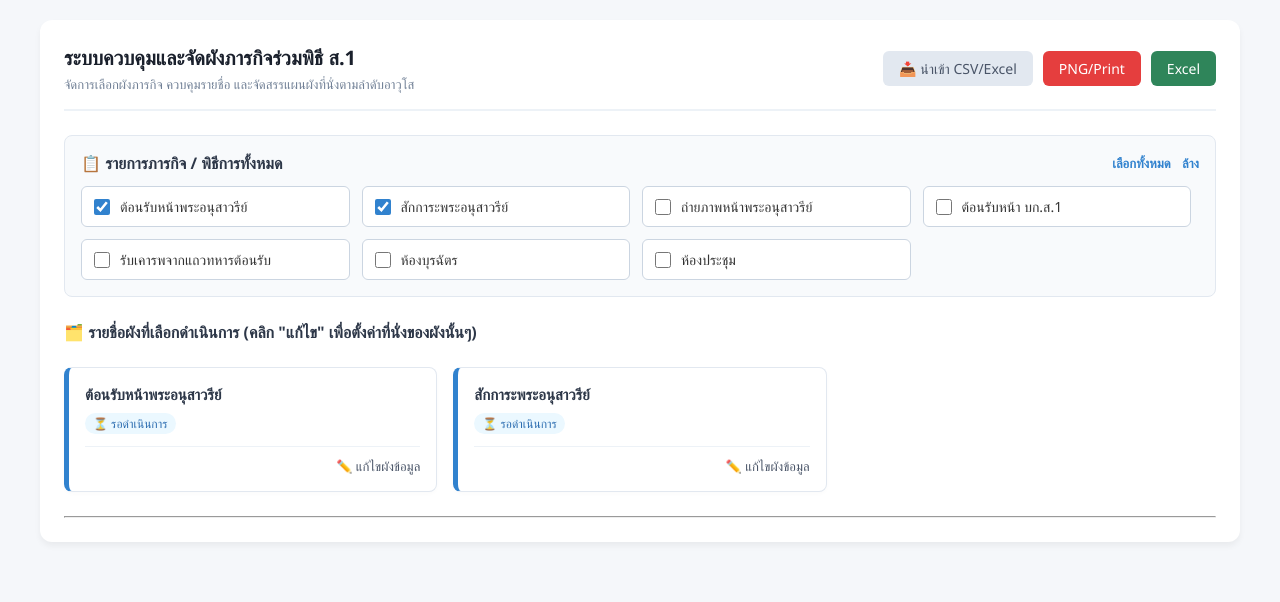
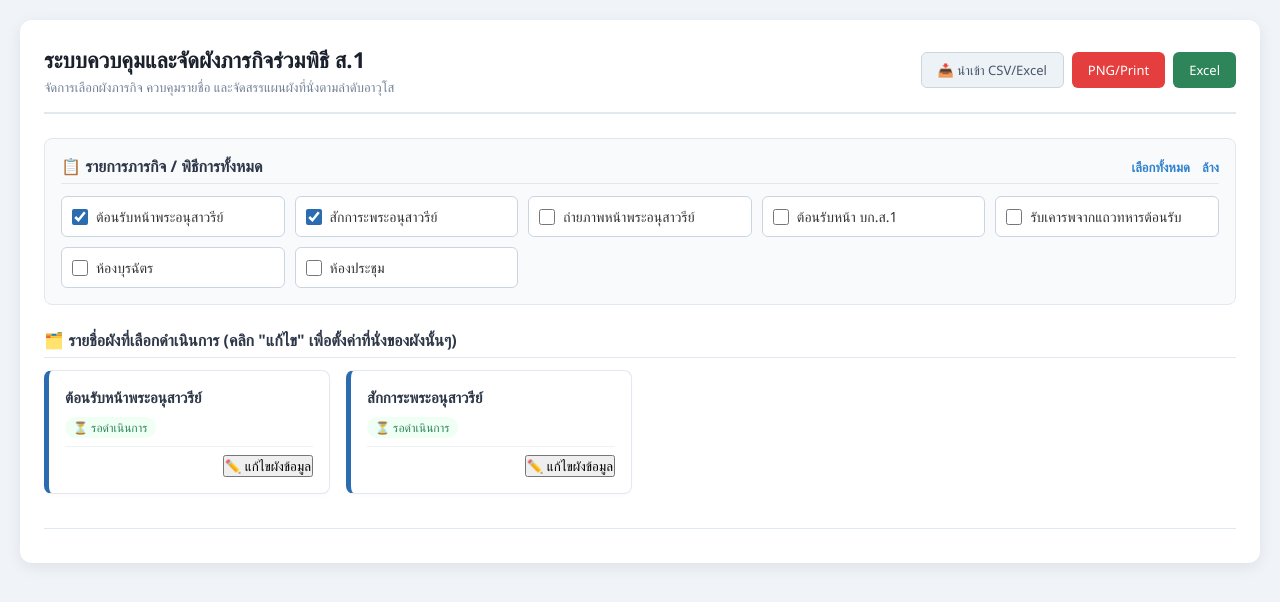
Before and after one commit to theerakankh-collab/Burachatr, a plain HTML site: page index.html in a window 1280 px wide. Drawn offline with Linux system fonts and the light colour scheme; files that its build step writes are made by us from their sources.

Commit message:
Refactor CSS styles for layout and design updates
Updated various styles for improved layout and design consistency.

```diff
--- a/css/style.css
+++ b/css/style.css
@@ -6,50 +6,37 @@
 }
 
 body {
-    background-color: #f5f7fa;
+    background-color: #f0f4f8;
     color: #333;
     padding: 20px;
 }
 
 .container {
-    max-width: 1200px;
+    max-width: 1280px;
     margin: 0 auto;
     background: #ffffff;
     border-radius: 12px;
-    box-shadow: 0 4px 6px rgba(0,0,0,0.05);
+    box-shadow: 0 4px 15px rgba(0,0,0,0.08);
     padding: 24px;
     display: flex;
     flex-direction: column;
     gap: 24px;
 }
 
-/* ส่วนหัวของระบบ */
+/* Header */
 .header-section {
     display: flex;
     justify-content: space-between;
     align-items: center;
-    border-bottom: 2px solid #edf2f7;
+    border-bottom: 2px solid #e2e8f0;
     padding-bottom: 16px;
     flex-wrap: wrap;
     gap: 16px;
 }
 
-.title-area h1 {
-    font-size: 20px;
-    color: #1a202c;
-    margin-bottom: 4px;
-}
-
-.title-area p {
-    font-size: 13px;
-    color: #718096;
-}
-
-.action-buttons {
-    display: flex;
-    gap: 10px;
-    align-items: center;
-}
+.title-area h1 { font-size: 22px; color: #1a202c; }
+.title-area p { font-size: 13px; color: #718096; margin-top: 4px; }
+.action-buttons { display: flex; gap: 8px; }
 
 .btn {
     padding: 8px 16px;
@@ -57,18 +44,16 @@ body {
     border-radius: 6px;
     cursor: pointer;
     font-weight: 500;
-    font-size: 14px;
+    font-size: 13px;
     transition: all 0.2s;
 }
-
-.btn-excel-import { background-color: #e2e8f0; color: #4a5568; }
+.btn-excel-import { background-color: #edf2f7; color: #4a5568; border: 1px solid #cbd5e1; }
 .btn-png { background-color: #e53e3e; color: white; }
-.btn-pdf { background-color: #c53030; color: white; }
 .btn-excel { background-color: #2f855a; color: white; }
 .btn-word { background-color: #2b6cb0; color: white; }
 .btn:hover { opacity: 0.9; transform: translateY(-1px); }
 
-/* ================= ส่วนเลือกผังภารกิจ (บน) ================= */
+/* Selection Layout (บน) */
 .top-selection-section {
     background: #f8fafc;
     border: 1px solid #e2e8f0;
@@ -84,56 +69,31 @@ body {
     display: flex;
     justify-content: space-between;
     align-items: center;
+    border-bottom: 1px solid #e2e8f0;
+    padding-bottom: 6px;
 }
 
-.selection-controls {
-    font-size: 13px;
-}
-.selection-controls a {
-    color: #3182ce;
-    text-decoration: none;
-    margin-left: 8px;
-}
+.selection-controls a { color: #3182ce; text-decoration: none; margin-left: 8px; font-size: 13px; }
 
 .checkbox-grid {
     display: grid;
     grid-template-columns: repeat(auto-fill, minmax(220px, 1fr));
-    gap: 12px;
-    max-height: 180px;
-    overflow-y: auto;
-    padding-right: 8px;
+    gap: 10px;
 }
 
 .checkbox-item {
     display: flex;
     align-items: center;
     background: white;
-    padding: 10px 12px;
+    padding: 10px;
     border-radius: 6px;
     border: 1px solid #cbd5e1;
     cursor: pointer;
     font-size: 14px;
-    transition: border-color 0.2s;
 }
+.checkbox-item input { margin-right: 8px; width: 16px; height: 16px; accent-color: #2b6cb0; }
 
-.checkbox-item:hover {
-    border-color: #94a3b8;
-}
-
-.checkbox-item input {
-    margin-right: 10px;
-    width: 16px;
-    height: 16px;
-    accent-color: #3182ce;
-}
-
-/* ================= ส่วนแสดงผลกริดการ์ด (ล่าง) ================= */
-.bottom-grid-section {
-    display: flex;
-    flex-direction: column;
-    gap: 12px;
-}
-
+/* Grid View (ล่าง) */
 .selected-grid {
     display: grid;
     grid-template-columns: repeat(auto-fill, minmax(280px, 1fr));
@@ -141,59 +101,54 @@ body {
 }
 
 .grid-card {
-    background: white;
+    background: #ffffff;
     border: 1px solid #e2e8f0;
-    border-left: 5px solid #3182ce;
+    border-left: 5px solid #2b6cb0;
     border-radius: 8px;
     padding: 16px;
     display: flex;
     flex-direction: column;
     justify-content: space-between;
-    gap: 12px;
-    box-shadow: 0 2px 4px rgba(0,0,0,0.02);
-    transition: all 0.2s;
+    box-shadow: 0 2px 5px rgba(0,0,0,0.02);
 }
 
-.grid-card:hover {
-    transform: translateY(-2px);
-    box-shadow: 0 4px 12px rgba(0,0,0,0.05);
+.grid-card h3 { font-size: 15px; color: #2d3748; margin-bottom: 8px; }
+.card-status { font-size: 12px; color: #2f855a; background: #f0fff4; padding: 2px 8px; border-radius: 12px; display: inline-block; width: fit-content; }
+.card-actions { display: flex; justify-content: flex-end; border-top: 1px solid #edf2f7; padding-top: 8px; margin-top: 8px; }
+
+.divider { border: 0; height: 1px; background: #e2e8f0; margin: 10px 0; }
+
+/* โซนระบบจัดการผังที่นั่งเก้าอี้ */
+.seat-management-section { background: #582870; color: white; border-radius: 8px; padding: 20px; }
+.seat-management-section .section-title { color: white; border-color: rgba(255,255,255,0.2); }
+.grid-config-bar { display: flex; gap: 15px; align-items: center; margin-bottom: 20px; background: rgba(0,0,0,0.2); padding: 10px; border-radius: 6px; }
+.grid-config-bar input { width: 60px; padding: 4px; border-radius: 4px; border: none; text-align: center; }
+
+.visual-seat-wrapper { background: rgba(0,0,0,0.3); padding: 20px; border-radius: 8px; margin-bottom: 20px; overflow-x: auto; }
+.altar-row { display: flex; justify-content: space-between; margin-bottom: 20px; }
+.altar-box { background: #ffffff; color: #582870; padding: 8px 16px; border-radius: 4px; font-weight: bold; font-size: 13px; }
+
+.visual-seat-grid { display: grid; gap: 10px; justify-content: center; }
+.seat-unit {
+    background: #ffffff;
+    color: #333;
+    border-radius: 6px;
+    padding: 8px;
+    text-align: center;
+    min-height: 85px;
+    display: flex;
+    flex-direction: column;
+    justify-content: space-between;
+    box-shadow: 0 2px 4px rgba(0,0,0,0.2);
 }
+.seat-unit img { width: 24px; margin: 0 auto; }
+.seat-unit .seat-label { font-size: 11px; font-weight: bold; color: #2b6cb0; }
+.seat-unit .seat-name { font-size: 10px; color: #555; overflow: hidden; text-overflow: ellipsis; white-space: nowrap; }
+.seat-unit .seat-pos { font-size: 9px; color: #aaa; }
 
-.card-content h3 {
-    font-size: 15px;
-    color: #2d3748;
-    margin-bottom: 6px;
-    line-height: 1.4;
-}
-
-.card-status {
-    display: inline-block;
-    font-size: 12px;
-    padding: 2px 8px;
-    border-radius: 999px;
-    background: #ebf8ff;
-    color: #2b6cb0;
-    font-weight: 500;
-}
-
-.card-actions {
-    display: flex;
-    justify-content: flex-end;
-    border-top: 1px solid #edf2f7;
-    padding-top: 10px;
-}
-
-.btn-edit {
-    background: none;
-    border: none;
-    color: #4a5568;
-    font-size: 13px;
-    cursor: pointer;
-    display: flex;
-    align-items: center;
-    gap: 4px;
-}
-
-.btn-edit:hover {
-    color: #3182ce;
-}
+/* ตารางข้อมูลด้านล่างสุด */
+.table-container { background: white; color: #333; border-radius: 6px; padding: 15px; margin-top: 20px; }
+.data-table { width: 100%; border-collapse: collapse; font-size: 13px; }
+.data-table th, .data-table td { border: 1px solid #e2e8f0; padding: 10px; text-align: left; }
+.data-table th { background: #2b6cb0; color: white; }
+.data-table tr:nth-child(even) { background: #f7fafc; }
```
